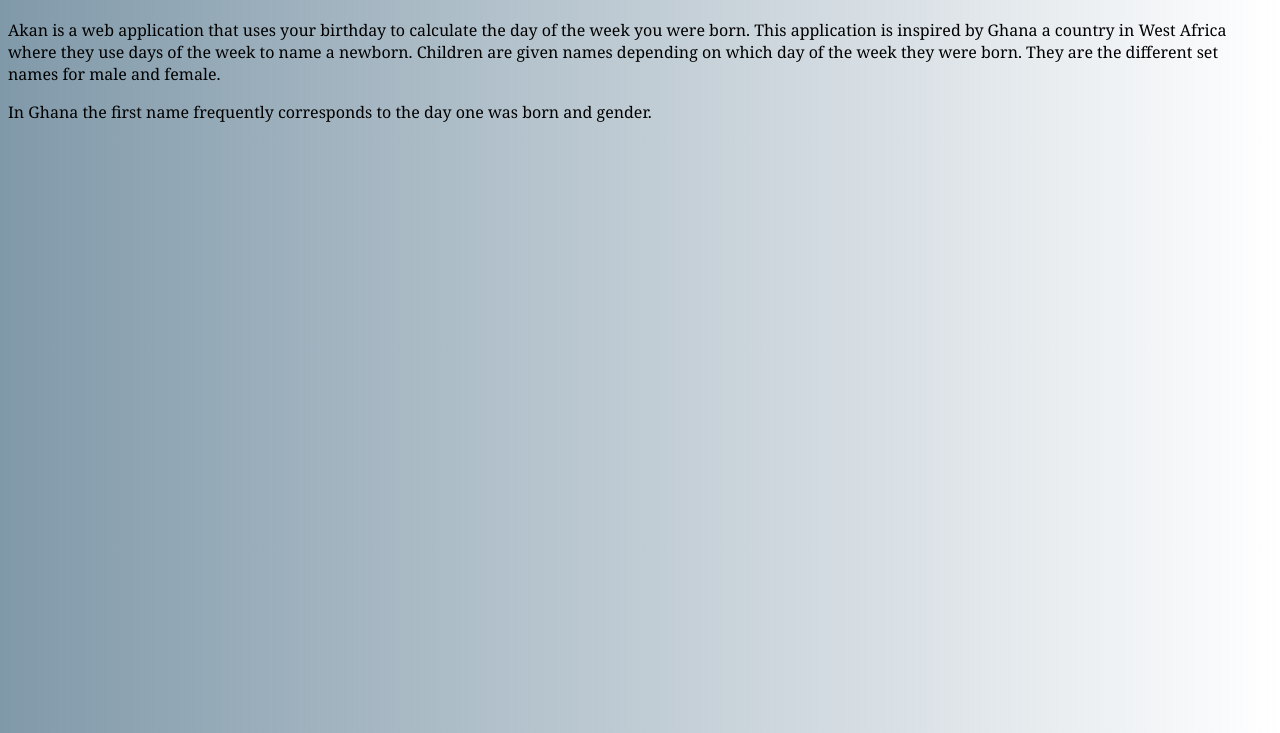
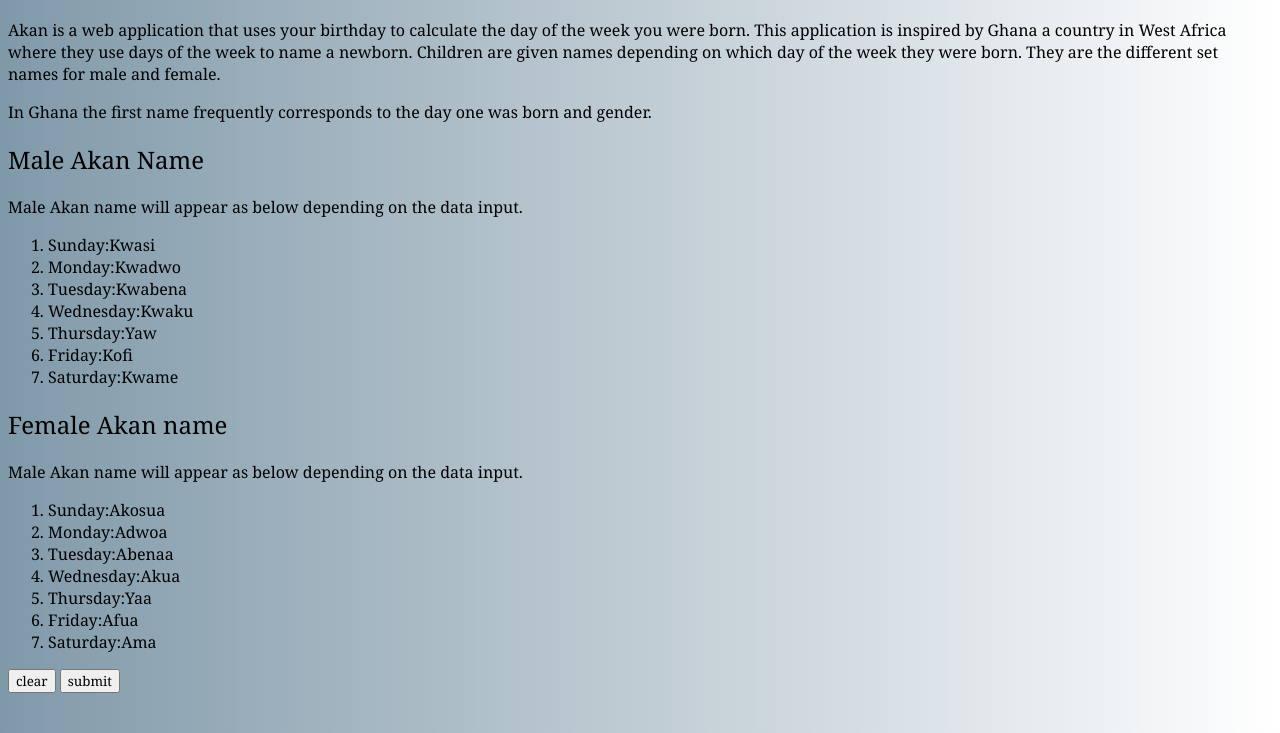
Before and after one commit to Juliet-Ol/Akan-name-calculator, a plain HTML site: page index.html in a window 1280 px wide. Shown: the part 67-800 px from the top of the page. Drawn offline with Linux system fonts and the light colour scheme.

Commit message:
add clear and submit button

```diff
--- a/index.html
+++ b/index.html
@@ -11,5 +11,38 @@
         <p>Akan is a web application that uses your birthday to calculate the day of the week you were born.
         This application is inspired by Ghana a country in West Africa where they use days of the week to name a newborn. Children are given names depending on which day of the week they were born. They are the different set names for male and female.</p>
         <p>In Ghana the first name frequently corresponds to the day one was born and gender.</p>
+        <h2>Male Akan Name</h2>
+            <p>Male Akan name will appear as below depending on the data input.</p>
+                <ol>
+                    <li>Sunday:Kwasi</li>
+                    <li>Monday:Kwadwo</li>
+                    <li>Tuesday:Kwabena</li>
+                    <li>Wednesday:Kwaku</li>
+                    <li>Thursday:Yaw</li>
+                    <li>Friday:Kofi</li>
+                    <li>Saturday:Kwame</li>
+                </ol>
+          <h2>Female Akan name</h2>
+            <p>Male Akan name will appear as below depending on the data input.</p>
+                <ol>
+                    <li>Sunday:Akosua</li>
+                    <li>Monday:Adwoa</li>
+                    <li>Tuesday:Abenaa</li>
+                    <li>Wednesday:Akua</li>
+                    <li>Thursday:Yaa</li>
+                    <li>Friday:Afua</li>
+                    <li>Saturday:Ama</li>
+
+                </ol>
+        <div class="calculator=grid">
+            <div class="output">
+                <div>
+                    <button data-all-clear>clear</button>
+                    <button data-submit>submit</button>
+                </div>
+
+
+        </div>
+
     </body>
 </html>
--- a/styles.css
+++ b/styles.css
@@ -1,4 +1,5 @@
 *, *::before, *::after {
+    box-sizing: border-box;
     font-family: Georgia, 'Times New Roman', Times, serif;
     font-weight: normal;
 }
@@ -8,3 +9,10 @@ body {
         margin: 1;
         background: linear-gradient(to right, #52748abb, #00ffa600);
 }
+
+.calculator {
+    background-color: aqua;
+    color: white;
+    border: 3px black;
+    padding: 30px;
+}
```
